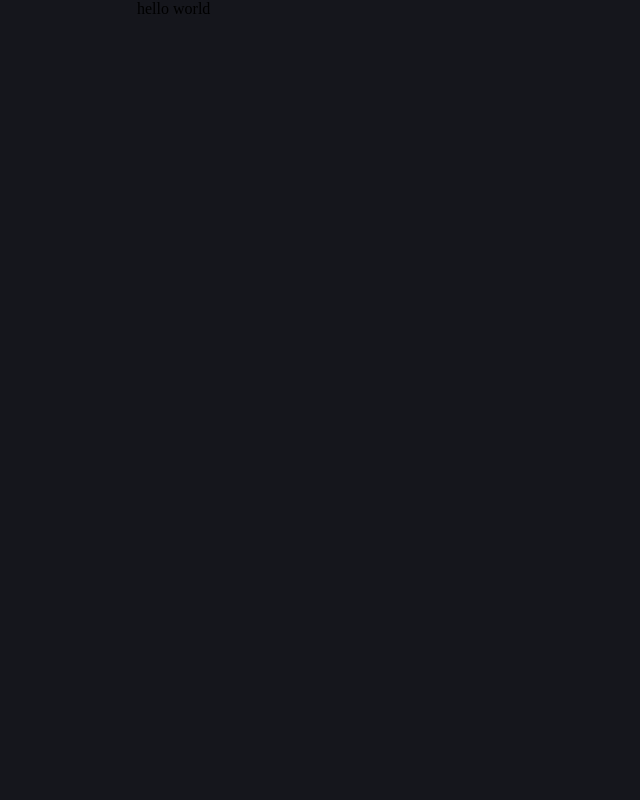
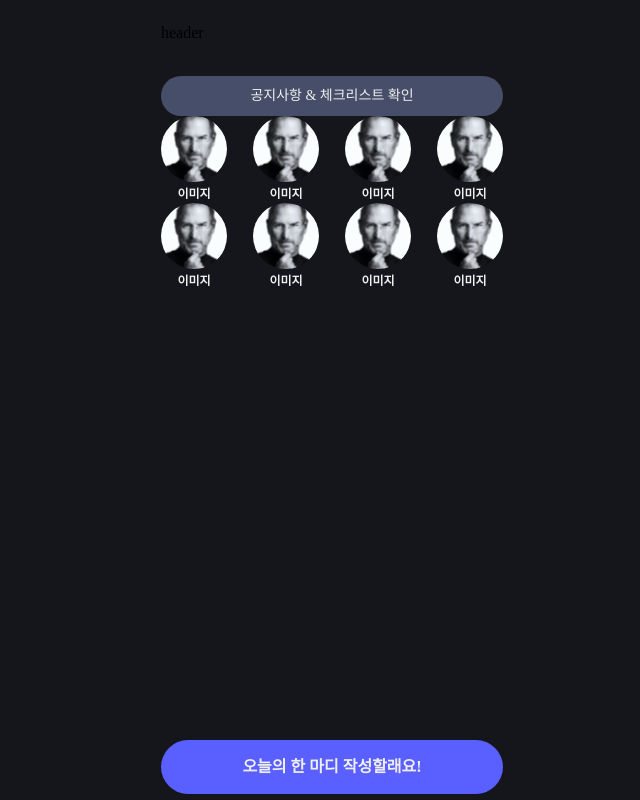
Before and after one commit to cmc-say/prota-front, a Next.js app: page /world/1 in a window 1280 px wide. Shown: the whole page, without its empty margins (308-948 px from the left). Built offline with nearby package versions, Linux system fonts and the light colour scheme.

Commit message:
feat: character component

```diff
--- /dev/null
+++ b/src/app/components/header/Header.tsx
@@ -0,0 +1,12 @@
+"use client";
+
+import styled from "@emotion/styled";
+
+export const Header = () => {
+  return <Nav>header</Nav>;
+};
+
+const Nav = styled.div`
+  width: 100%;
+  height: 52px;
+`;
--- /dev/null
+++ b/src/app/components/world/FooterBtn.tsx
@@ -0,0 +1,36 @@
+import { ColorType } from "@/styled/color.type";
+import { Text, TextSizeType } from "@/styled/typography";
+import styled from "@emotion/styled";
+
+type Props = {
+  children: React.ReactNode;
+};
+
+export const FooterBtn: React.FC<Props> = ({ children }) => {
+  return (
+    <Button>
+      <Text color={ColorType.NEUTRAL00} type={TextSizeType.KR_SUB_HEAD_01}>
+        {children}
+      </Text>
+    </Button>
+  );
+};
+
+const Button = styled.button`
+  display: flex;
+  justify-content: center;
+  align-items: center;
+  padding: 5px 28px;
+  gap: 10px;
+
+  position: fixed;
+  width: 342px;
+  height: 54px;
+  left: 50%;
+  transform: translateX(-50%);
+  top: 740px;
+
+  background: #5960ff;
+  border-radius: 400px;
+  border: none;
+`;
--- a/src/app/components/world/WorldCharacter.tsx
+++ b/src/app/components/world/WorldCharacter.tsx
@@ -9,15 +9,16 @@ import Image from "next/image";
 type Props = {
   src: string;
   value: string;
+  size?: number;
 };
 
-export const WorldCharacter: React.FC<Props> = ({ src, value }) => {
+export const WorldCharacter: React.FC<Props> = ({ src, value, size = 44 }) => {
   return (
     <>
       <WorldCharacterStyled.Container>
         <WorldCharacterStyled.Icon
-          width={44}
-          height={44}
+          width={size}
+          height={size}
           alt={value}
           src={src}
         />
--- a/src/app/world/[worldId]/page.tsx
+++ b/src/app/world/[worldId]/page.tsx
@@ -1,15 +1,104 @@
 "use client";
 
+import { Header } from "@/app/components/header/Header";
+import { FooterBtn } from "@/app/components/world/FooterBtn";
+import { WorldCharacter } from "@/app/components/world/WorldCharacter";
+import { ColorType } from "@/styled/color.type";
 import { Layout } from "@/styled/layout";
+import { Text, TextSizeType } from "@/styled/typography";
+import styled from "@emotion/styled";
 
 export default function WorldDetail() {
   return (
     <Layout.Wrapper>
       <Layout.Mobile>
         <Layout.FlexColumn>
-          <div>hello world</div>
+          <Container>
+            <Header></Header>
+            <SubHeader>
+              <Text color={ColorType.NEUTRAL00} type={TextSizeType.KR_BODY_01}>
+                공지사항 & 체크리스트 확인
+              </Text>
+            </SubHeader>
+            <div></div>
+            <div></div>
+            <CheckListCharacter>
+              <WorldCharacter
+                size={66}
+                src={"/icons/steve_jobs.svg"}
+                value="이미지"
+              />
+              <WorldCharacter
+                size={66}
+                src={"/icons/steve_jobs.svg"}
+                value="이미지"
+              />
+              <WorldCharacter
+                size={66}
+                src={"/icons/steve_jobs.svg"}
+                value="이미지"
+              />
+              <WorldCharacter
+                size={66}
+                src={"/icons/steve_jobs.svg"}
+                value="이미지"
+              />
+              <WorldCharacter
+                size={66}
+                src={"/icons/steve_jobs.svg"}
+                value="이미지"
+              />
+              <WorldCharacter
+                size={66}
+                src={"/icons/steve_jobs.svg"}
+                value="이미지"
+              />
+              <WorldCharacter
+                size={66}
+                src={"/icons/steve_jobs.svg"}
+                value="이미지"
+              />
+              <WorldCharacter
+                size={66}
+                src={"/icons/steve_jobs.svg"}
+                value="이미지"
+              />
+            </CheckListCharacter>
+          </Container>
+          <FooterBtn>오늘의 한 마디 작성할래요!</FooterBtn>
         </Layout.FlexColumn>
       </Layout.Mobile>
     </Layout.Wrapper>
   );
 }
+
+const WorldDetailStyled = {};
+
+const Container = styled.div`
+  padding: 24px;
+`;
+
+const SubHeader = styled.button`
+  display: flex;
+  justify-content: center;
+  align-items: center;
+  padding: 12px 19px;
+
+  width: 342px;
+  height: 40px;
+
+  background: #474e69;
+  border-radius: 200px;
+  border: none;
+`;
+
+const Date = styled.div`
+  margin: 16px 0;
+`;
+
+const CheckListCharacter = styled.div`
+  display: flex;
+  column-gap: 26px;
+  justify-contents: space-between;
+  flex-wrap: wrap;
+`;
```
